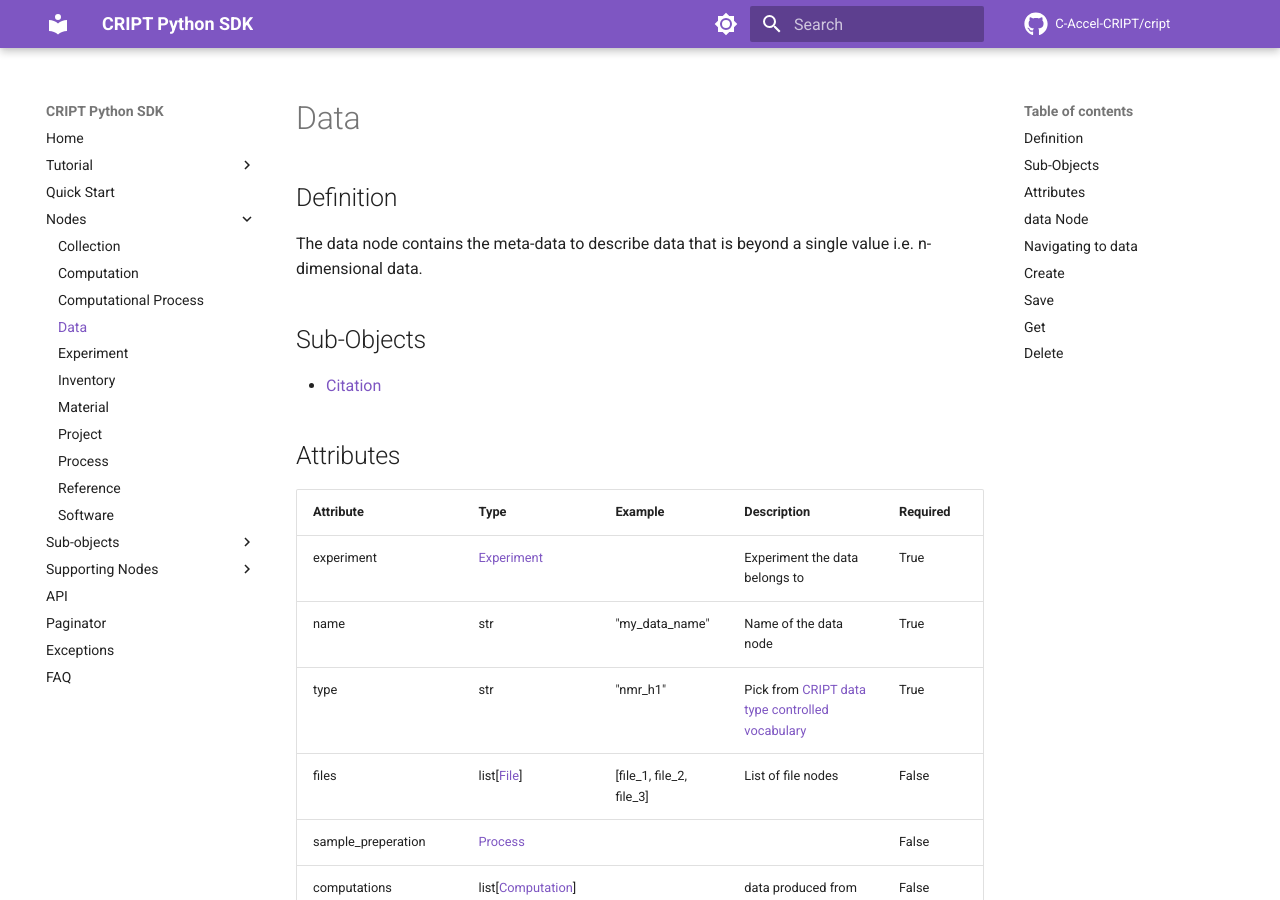
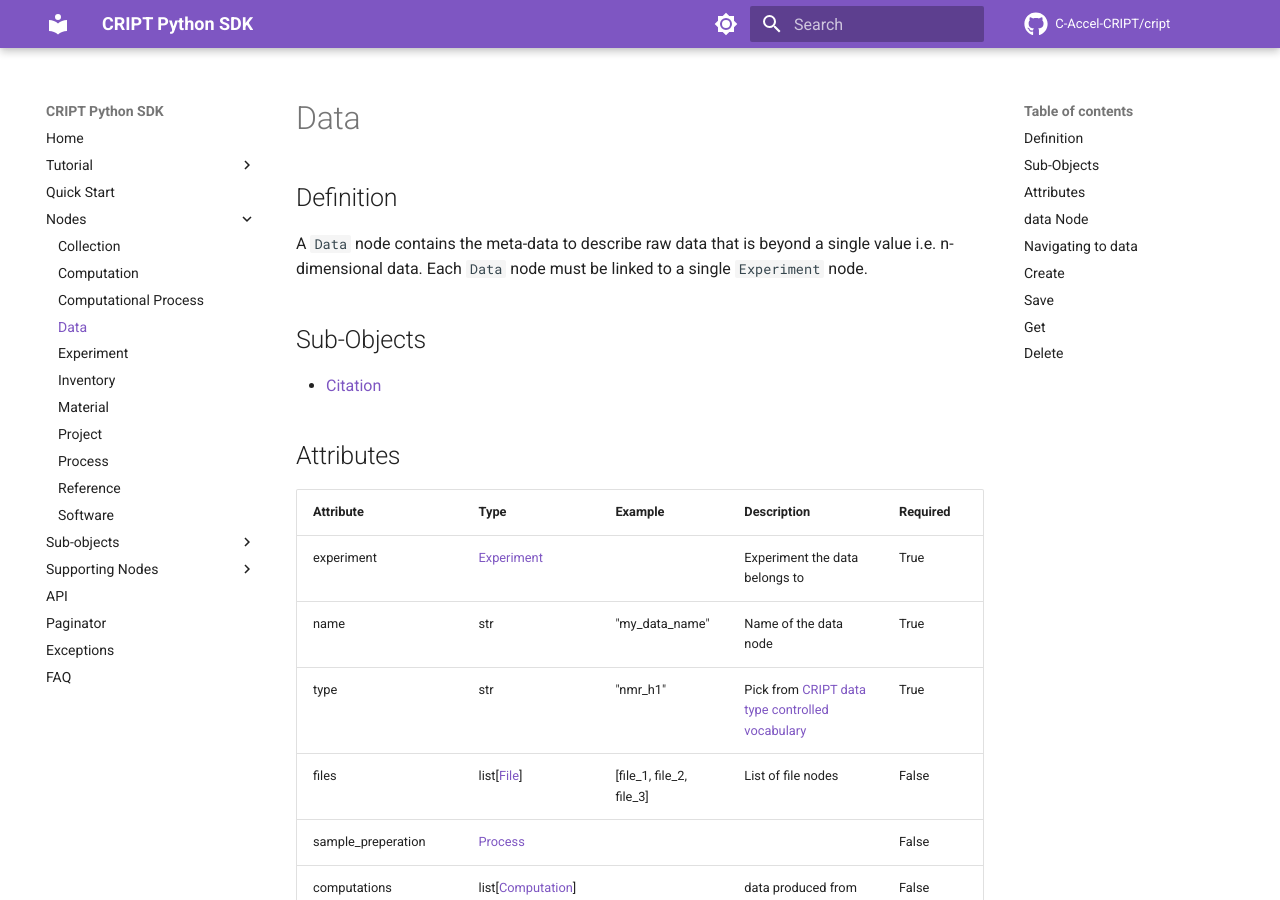
Before and after one commit to C-Accel-CRIPT/sdk-archive, an MkDocs documentation site: the page built from docs/nodes/data.md, in a window 1280 px wide and 900 px high. Built offline with MkDocs 1.6.1 and Material for MkDocs 9.7.7, drawn with Linux system fonts in a browser that asks for light colours; comment, search, counter and statistics services are not loaded.

Commit message:
expand on data node definition

```diff
--- a/docs/nodes/data.md
+++ b/docs/nodes/data.md
@@ -2,7 +2,7 @@
 
 ## Definition
 
-The data node contains the meta-data to describe data that is beyond a single value i.e. n-dimensional data.
+A `Data` node contains the meta-data to describe raw data that is beyond a single value i.e. n-dimensional data. Each `Data` node must be linked to a single `Experiment` node.
 
 
 ## Sub-Objects
```
